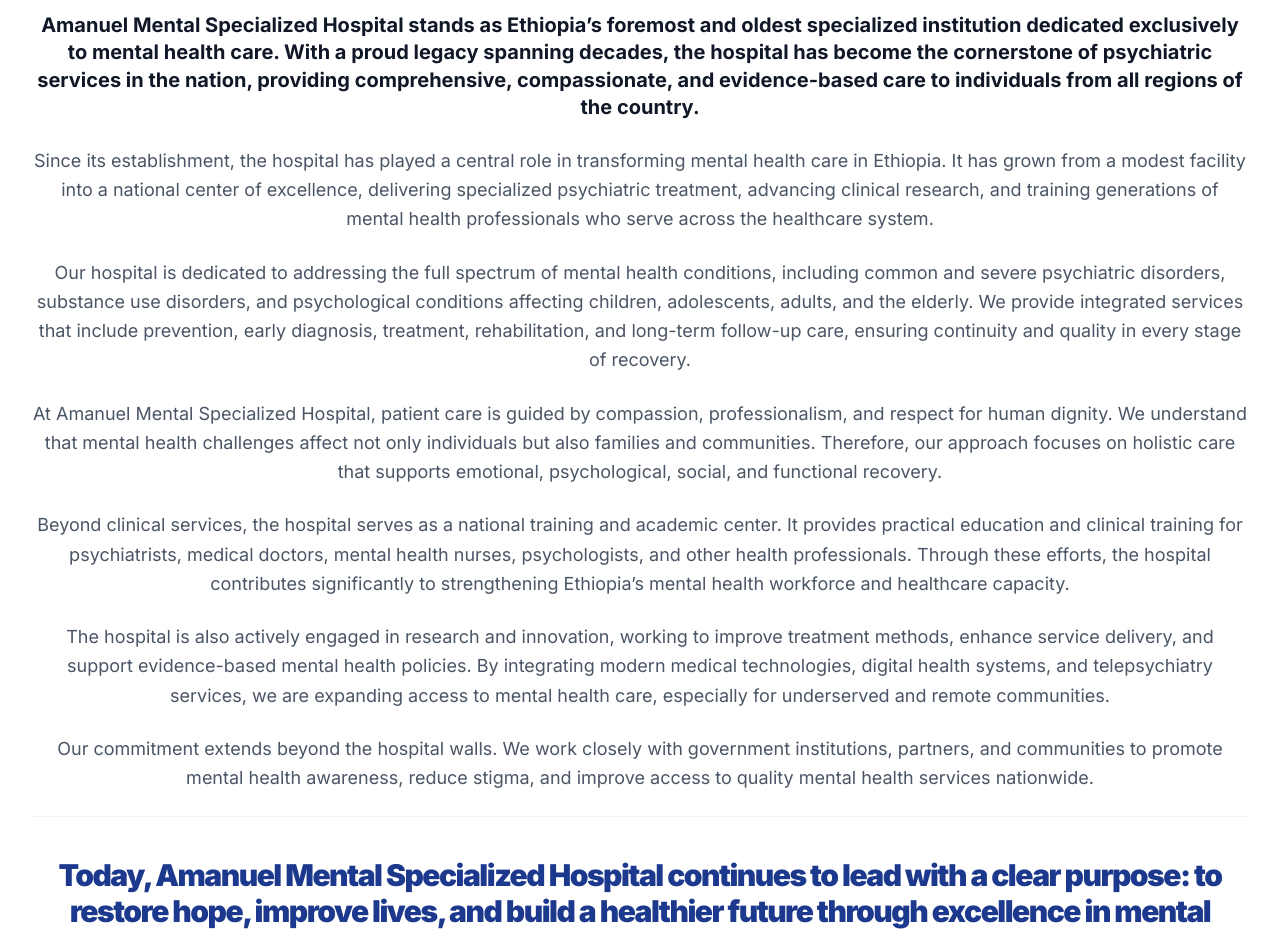
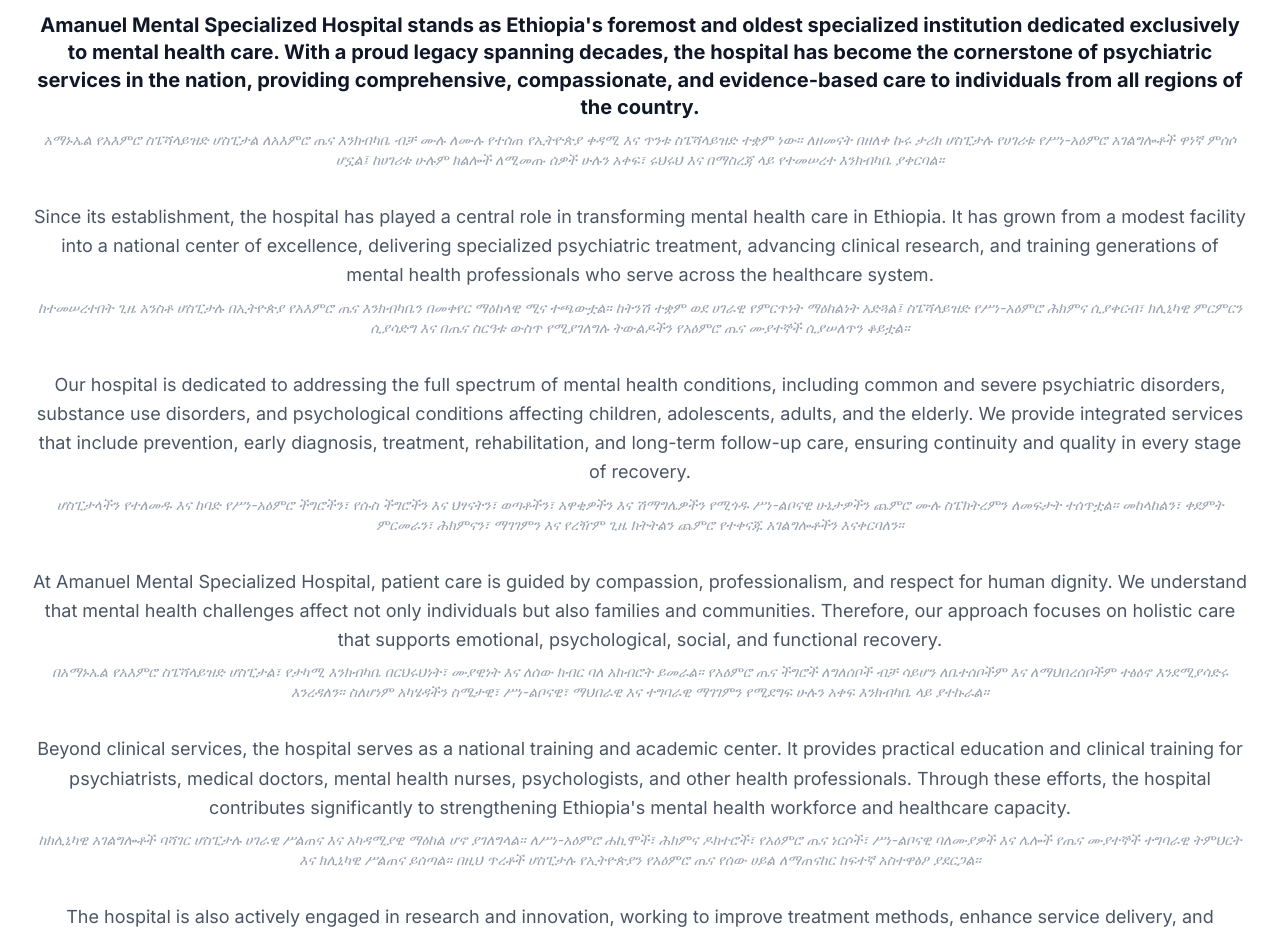
Before and after one commit to jonnahjr/amsh-website, a Next.js app in the folder frontend/: page /about in a window 1280 px wide. Shown: the part 1280-2212 px from the top of the page. Built offline with nearby package versions, Linux system fonts and the light colour scheme; no server answers.

Commit message:
Add Amharic translations under each paragraph in About page

```diff
--- a/frontend/app/about/page.tsx
+++ b/frontend/app/about/page.tsx
@@ -88,28 +88,63 @@
                                 Welcome to <span className="text-blue-900 italic">Amanuel Mental</span><br />
                                 Specialized Hospital
                             </h2>
-                            <div className="space-y-6 text-gray-600 text-lg leading-relaxed text-center">
-                                <p className="font-bold text-xl text-gray-900 leading-snug">
-                                    Amanuel Mental Specialized Hospital stands as Ethiopia’s foremost and oldest specialized institution dedicated exclusively to mental health care. With a proud legacy spanning decades, the hospital has become the cornerstone of psychiatric services in the nation, providing comprehensive, compassionate, and evidence-based care to individuals from all regions of the country.
+                            <div className="space-y-8 text-gray-600 text-lg leading-relaxed text-center">
+                                <div>
+                                    <p className="font-bold text-xl text-gray-900 leading-snug mb-2">
+                                        Amanuel Mental Specialized Hospital stands as Ethiopia's foremost and oldest specialized institution dedicated exclusively to mental health care. With a proud legacy spanning decades, the hospital has become the cornerstone of psychiatric services in the nation, providing comprehensive, compassionate, and evidence-based care to individuals from all regions of the country.
                                     </p>
-                                <p>
+                                    <p className="text-sm text-gray-400 italic">
+                                        አማኑኤል የአእምሮ ስፔሻላይዝድ ሆስፒታል ለአእምሮ ጤና እንክብካቤ ብቻ ሙሉ ለሙሉ የተሰጠ የኢትዮጵያ ቀዳሚ እና ጥንቱ ስፔሻላይዝድ ተቋም ነው። ለዘመናት በዘለቀ ኩሩ ታሪክ ሆስፒታሉ  የሀገሪቱ የሥነ-አዕምሮ አገልግሎቶች ዋነኛ ምሰሶ ሆኗል፤ ከሀገሪቱ ሁሉም ክልሎች ለሚመጡ ሰዎች ሁሉን አቀፍ፣ ሩህሩህ እና በማስረጃ ላይ የተመሠረተ እንክብካቤ ያቀርባል።
+                                    </p>
+                                </div>
+                                <div>
+                                    <p className="mb-2">
                                         Since its establishment, the hospital has played a central role in transforming mental health care in Ethiopia. It has grown from a modest facility into a national center of excellence, delivering specialized psychiatric treatment, advancing clinical research, and training generations of mental health professionals who serve across the healthcare system.
                                     </p>
-                                <p>
+                                    <p className="text-sm text-gray-400 italic">
+                                        ከተመሠረተበት ጊዜ አንስቶ ሆስፒታሉ በኢትዮጵያ የአእምሮ ጤና እንክብካቤን በመቀየር ማዕከላዊ ሚና ተጫውቷል። ከትንሽ ተቋም ወደ ሀገራዊ የምርጥነት ማዕከልነት አድጓል፤ ስፔሻላይዝድ የሥነ-አዕምሮ ሕክምና ሲያቀርብ፣ ክሊኒካዊ ምርምርን ሲያሳድግ እና በጤና ስርዓቱ ውስጥ የሚያገለግሉ ትውልዶችን የአዕምሮ ጤና ሙያተኞች ሲያሠለጥን ቆይቷል።
+                                    </p>
+                                </div>
+                                <div>
+                                    <p className="mb-2">
                                         Our hospital is dedicated to addressing the full spectrum of mental health conditions, including common and severe psychiatric disorders, substance use disorders, and psychological conditions affecting children, adolescents, adults, and the elderly. We provide integrated services that include prevention, early diagnosis, treatment, rehabilitation, and long-term follow-up care, ensuring continuity and quality in every stage of recovery.
                                     </p>
-                                <p>
+                                    <p className="text-sm text-gray-400 italic">
+                                        ሆስፒታላችን የተለመዱ እና ከባድ የሥነ-አዕምሮ ችግሮችን፣ የሱስ ችግሮችን እና ህፃናትን፣ ወጣቶችን፣ አዋቂዎችን እና ሽማግሌዎችን የሚጎዱ ሥነ-ልቦናዊ ሁኔታዎችን ጨምሮ ሙሉ ስፔክትረምን ለመፍታት ተሰጥቷል። መከላከልን፣ ቀደምት ምርመራን፣ ሕክምናን፣ ማገገምን እና የረዥም ጊዜ ክትትልን ጨምሮ የተቀናጁ አገልግሎቶችን እናቀርባለን።
+                                    </p>
+                                </div>
+                                <div>
+                                    <p className="mb-2">
                                         At Amanuel Mental Specialized Hospital, patient care is guided by compassion, professionalism, and respect for human dignity. We understand that mental health challenges affect not only individuals but also families and communities. Therefore, our approach focuses on holistic care that supports emotional, psychological, social, and functional recovery.
                                     </p>
-                                <p>
-                                    Beyond clinical services, the hospital serves as a national training and academic center. It provides practical education and clinical training for psychiatrists, medical doctors, mental health nurses, psychologists, and other health professionals. Through these efforts, the hospital contributes significantly to strengthening Ethiopia’s mental health workforce and healthcare capacity.
+                                    <p className="text-sm text-gray-400 italic">
+                                        በአማኑኤል የአእምሮ ስፔሻላይዝድ ሆስፒታል፣ የታካሚ እንክብካቤ በርህሩህነት፣ ሙያዊነት እና ለሰው ክብር ባለ አክብሮት ይመራል። የአዕምሮ ጤና ችግሮች ለግለሰቦች ብቻ ሳይሆን ለቤተሰቦችም እና ለማህበረሰቦችም ተፅዕኖ እንደሚያሳድሩ እንረዳለን። ስለሆነም አካሄዳችን ስሜታዊ፣ ሥነ-ልቦናዊ፣ ማህበራዊ እና ተግባራዊ ማገገምን የሚደግፍ ሁሉን አቀፍ እንክብካቤ ላይ ያተኩራል።
                                     </p>
-                                <p>
+                                </div>
+                                <div>
+                                    <p className="mb-2">
+                                        Beyond clinical services, the hospital serves as a national training and academic center. It provides practical education and clinical training for psychiatrists, medical doctors, mental health nurses, psychologists, and other health professionals. Through these efforts, the hospital contributes significantly to strengthening Ethiopia's mental health workforce and healthcare capacity.
+                                    </p>
+                                    <p className="text-sm text-gray-400 italic">
+                                        ከክሊኒካዊ አገልግሎቶች ባሻገር ሆስፒታሉ ሀገራዊ ሥልጠና እና አካዳሚያዊ ማዕከል ሆኖ ያገለግላል። ለሥነ-አዕምሮ ሐኪሞች፣ ሕክምና ዶክተሮች፣ የአዕምሮ ጤና ነርሶች፣ ሥነ-ልቦናዊ ባለሙያዎች እና ሌሎች የጤና ሙያተኞች ተግባራዊ ትምህርት እና ክሊኒካዊ ሥልጠና ይሰጣል። በዚህ ጥረቶች ሆስፒታሉ የኢትዮጵያን የአዕምሮ ጤና የሰው ሀይል ለማጠናከር ከፍተኛ አስተዋፅዖ ያደርጋል።
+                                    </p>
+                                </div>
+                                <div>
+                                    <p className="mb-2">
                                         The hospital is also actively engaged in research and innovation, working to improve treatment methods, enhance service delivery, and support evidence-based mental health policies. By integrating modern medical technologies, digital health systems, and telepsychiatry services, we are expanding access to mental health care, especially for underserved and remote communities.
                                     </p>
-                                <p>
+                                    <p className="text-sm text-gray-400 italic">
+                                        ሆስፒታሉ በምርምር እና ፈጠራ ላይ ንቁ ተሳትፎ ያደርጋል፤ የሕክምና ዘዴዎችን ለማሻሻል፣ አገልግሎት አቅርቦትን ለማሳደግ እና በማስረጃ ላይ የተመሠረቱ የአዕምሮ ጤና ፖሊሲዎችን ለመደገፍ ይሰራል። ዘመናዊ የሕክምና ቴክኖሎጂዎችን፣ ዲጂታል የጤና ስርዓቶችን እና የቴሌሳይካትሪ አገልግሎቶችን በማዋሃድ፣ ወደ አእምሮ ጤና እንክብካቤ ተደራሽነትን ለሩቅ ማህበረሰቦች እያሰፋን ነን።
+                                    </p>
+                                </div>
+                                <div>
+                                    <p className="mb-2">
                                         Our commitment extends beyond the hospital walls. We work closely with government institutions, partners, and communities to promote mental health awareness, reduce stigma, and improve access to quality mental health services nationwide.
                                     </p>
+                                    <p className="text-sm text-gray-400 italic">
+                                        ቁርጠኝነታችን ከሆስፒታሉ ቅጥር ጊቢ ባሻገር ይዘልቃል። የአዕምሮ ጤና ግንዛቤን ለማሳደግ፣ የማህበራዊ መድልዎን ለመቀነስ እና ሀገር አቀፍ የጥራት የአዕምሮ ጤና አገልግሎቶች ተደራሽነትን ለማሻሻል ከመንግሥት ተቋማት፣ አጋሮች እና ማህበረሰቦች ጋር ጠበቅ ብለን እንሰራለን።
+                                    </p>
+                                </div>
                                 <p className="font-black text-blue-900 pt-10 border-t border-gray-100 text-3xl tracking-tighter">
                                     Today, Amanuel Mental Specialized Hospital continues to lead with a clear purpose: to restore hope, improve lives, and build a healthier future through excellence in mental health care, education, and research.
                                 </p>
```
Lines whose indentation alone changed are shown as unchanged.
